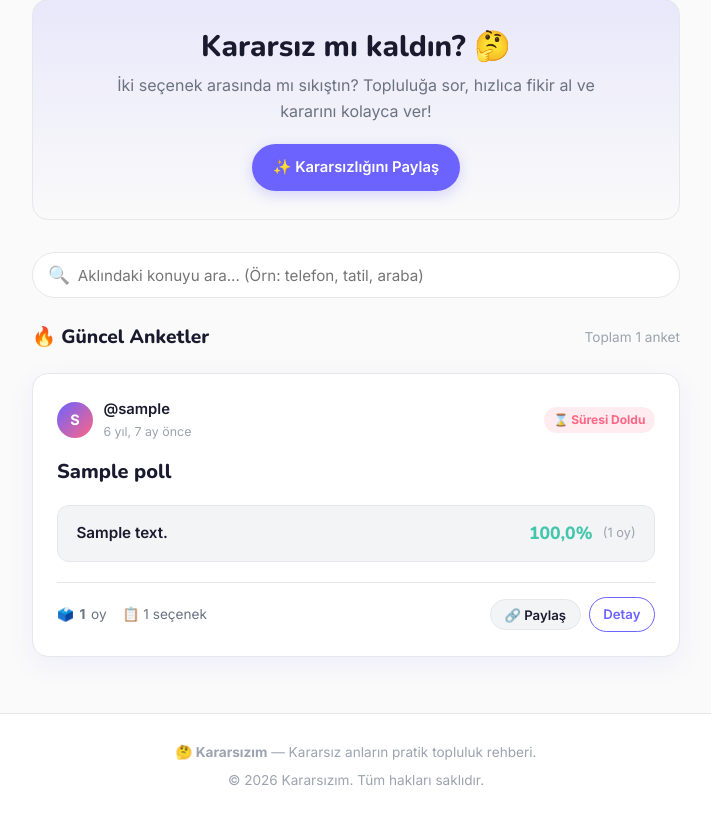
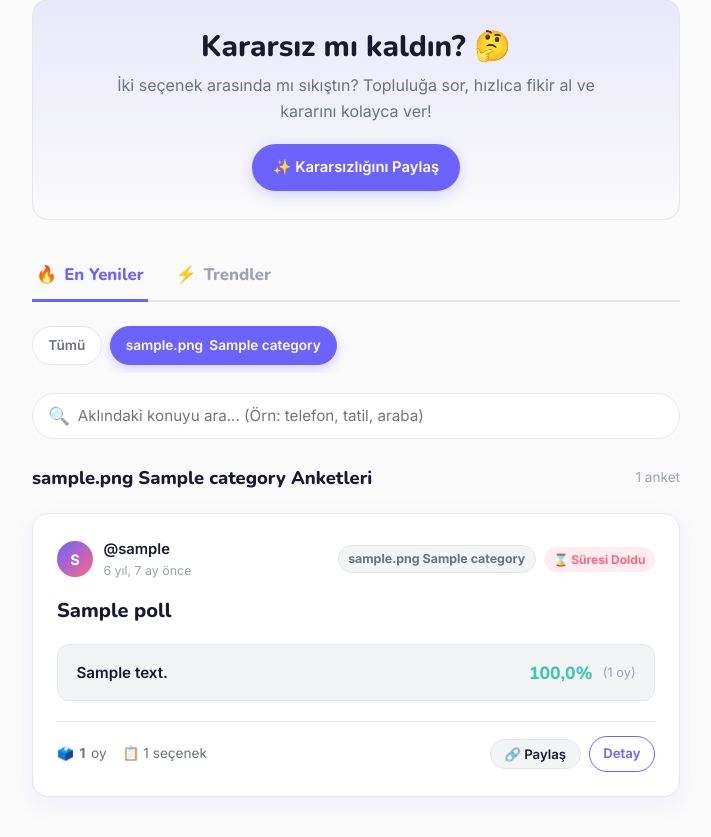
Before and after one commit to Ardasfr/Kararsizim, a Django app: a page that uses templates/polls/index.html in a window 1280 px wide. Shown: the part 101-938 px from the top of the page, without its empty margins (284-995 px from the left). Before the commit the page ends 887 px from the top, so only its background shows below. Run offline with Django 5.2, Linux system fonts and the light colour scheme; tables that the repository leaves empty hold one stand-in row (values such as "Sample post").

Commit message:
Faz 3: Sosyal Özellikler - Kategoriler, Trendler Sekmesi, Zengin Paylaşım ve Moderasyon Araçları

```diff
--- a/polls/forms.py
+++ b/polls/forms.py
@@ -1,7 +1,7 @@
 import datetime
 from django.utils import timezone
 from django import forms
-from .models import Poll, Choice
+from .models import Poll, Choice, Category
 
 DURATION_CHOICES = [
     ('0', 'Süresiz (İstediğin kadar açık kalsın)'),
@@ -32,9 +32,19 @@ class PollCreateForm(forms.ModelForm):
         label='Anket Süresi'
     )
 
+    category = forms.ModelChoiceField(
+        queryset=Category.objects.all(),
+        required=False,
+        empty_label='🏷️ Kategori Seç (İsteğe bağlı)',
+        widget=forms.Select(attrs={
+            'class': 'form-input',
+        }),
+        label='Kategori / Etiket'
+    )
+
     class Meta:
         model = Poll
-        fields = ['question']
+        fields = ['question', 'category']
 
     def calculate_expires_at(self):
         duration = self.cleaned_data.get('duration', '0')
--- a/polls/views.py
+++ b/polls/views.py
@@ -3,8 +3,9 @@ from django.contrib.auth.decorators import login_required
 from django.contrib import messages
 from django.http import JsonResponse, HttpResponseForbidden
 from django.db import IntegrityError, transaction
+from django.db.models import Count
 from django.core.paginator import Paginator
-from .models import Poll, Choice, Vote
+from .models import Poll, Choice, Vote, Category
 from .forms import PollCreateForm
 
 def get_client_ip(request):
@@ -23,24 +24,45 @@ def ensure_session(request):
     return request.session.session_key
 
 def poll_feed(request):
-    """Ana sayfa: Arama ve Django Paginator ile anket akışı."""
+    """Ana sayfa: Arama, Kategori Filtresi, Trend Sekmesi ve Sayfalama ile anket akışı."""
     ensure_session(request)
-    polls_qs = Poll.objects.filter(is_active=True).select_related('author').prefetch_related('choices', 'votes')
+    polls_qs = Poll.objects.filter(is_active=True).select_related('author', 'category').prefetch_related('choices', 'votes')
 
     # Arama filtresi
     q = request.GET.get('q', '').strip()
     if q:
         polls_qs = polls_qs.filter(question__icontains=q)
 
+    # Kategori filtresi
+    category_slug = request.GET.get('category', '').strip()
+    current_category = None
+    if category_slug:
+        current_category = Category.objects.filter(slug=category_slug).first()
+        if current_category:
+            polls_qs = polls_qs.filter(category=current_category)
+
+    # Sekme sıralaması: En Yeniler vs Trendler
+    tab = request.GET.get('tab', 'latest').strip()
+    if tab == 'trending':
+        polls_qs = polls_qs.annotate(num_votes=Count('votes')).order_by('-num_votes', '-created_at')
+    else:
+        tab = 'latest'
+        polls_qs = polls_qs.order_by('-created_at')
+
     # Sayfalama (Her sayfada 5 anket)
     paginator = Paginator(polls_qs, 5)
     page_number = request.GET.get('page')
     page_obj = paginator.get_page(page_number)
 
+    categories = Category.objects.all()
+
     return render(request, 'polls/index.html', {
         'page_obj': page_obj,
         'polls': page_obj.object_list,
         'q': q,
+        'tab': tab,
+        'categories': categories,
+        'current_category': current_category,
         'total_count': paginator.count,
     })
 
--- a/static/css/style.css
+++ b/static/css/style.css
@@ -732,6 +732,103 @@ a:hover {
   }
 }
 
+/* Category Pills & Tags */
+.category-scroll-container {
+  display: flex;
+  align-items: center;
+  gap: 0.5rem;
+  overflow-x: auto;
+  padding-bottom: 0.5rem;
+  margin-bottom: 1.25rem;
+  scrollbar-width: none; /* Firefox */
+}
+
+.category-scroll-container::-webkit-scrollbar {
+  display: none; /* Chrome/Safari */
+}
+
+.category-pill {
+  display: inline-flex;
+  align-items: center;
+  gap: 0.4rem;
+  padding: 0.45rem 0.95rem;
+  border-radius: var(--border-radius-pill);
+  font-size: 0.85rem;
+  font-weight: 600;
+  background-color: var(--bg-card);
+  color: var(--text-secondary);
+  border: 1.5px solid var(--border);
+  white-space: nowrap;
+  transition: var(--transition);
+}
+
+.category-pill:hover {
+  border-color: var(--accent-1);
+  color: var(--accent-1);
+  background-color: var(--accent-1-soft);
+}
+
+.category-pill.active {
+  background-color: var(--accent-1);
+  border-color: var(--accent-1);
+  color: #FFFFFF;
+  box-shadow: 0 4px 12px var(--accent-1-glow);
+}
+
+/* Feed Tabs (En Yeniler vs Trendler) */
+.feed-tabs-wrapper {
+  display: flex;
+  align-items: center;
+  border-bottom: 2px solid var(--border);
+  margin-bottom: 1.5rem;
+  gap: 1.5rem;
+}
+
+.feed-tab {
+  display: inline-flex;
+  align-items: center;
+  gap: 0.45rem;
+  font-family: var(--font-display);
+  font-size: 1.05rem;
+  font-weight: 800;
+  color: var(--text-muted);
+  padding: 0.65rem 0.25rem;
+  border-bottom: 3px solid transparent;
+  margin-bottom: -2px;
+  cursor: pointer;
+  transition: var(--transition);
+  text-decoration: none;
+}
+
+.feed-tab:hover {
+  color: var(--text-primary);
+}
+
+.feed-tab.active {
+  color: var(--accent-1);
+  border-bottom-color: var(--accent-1);
+}
+
+.badge-category {
+  display: inline-flex;
+  align-items: center;
+  gap: 0.3rem;
+  font-size: 0.775rem;
+  font-weight: 700;
+  padding: 0.2rem 0.6rem;
+  border-radius: var(--border-radius-pill);
+  background-color: var(--bg-subtle);
+  color: var(--text-secondary);
+  border: 1px solid var(--border);
+  text-decoration: none;
+  transition: var(--transition);
+}
+
+.badge-category:hover {
+  border-color: var(--accent-1);
+  color: var(--accent-1);
+}
+
 /* Responsive */
 @media (max-width: 640px) {
   .navbar-container {
--- a/static/js/main.js
+++ b/static/js/main.js
@@ -197,7 +197,7 @@ function initDynamicChoices() {
 }
 
 /* ==========================================================================
-   4. Share Button (Clipboard copy)
+   4. Share Button (Native Web Share API with Clipboard Fallback)
    ========================================================================== */
 function initShareButtons() {
   document.addEventListener('click', async (e) => {
@@ -205,10 +205,27 @@ function initShareButtons() {
     if (!shareBtn) return;
 
     const url = shareBtn.getAttribute('data-url') || window.location.href;
+    const title = shareBtn.getAttribute('data-title') || '🤔 Kararsızım — Bir oy da sen ver!';
+
+    if (navigator.share) {
+      try {
+        await navigator.share({
+          title: title,
+          text: '🤔 Kararsızım! Bu ankette senin fikrin ne? Bir oy da sen ver:',
+          url: url
+        });
+        return;
+      } catch (err) {
+        if (err.name === 'AbortError') {
+          return; // Kullanıcı paylaşımı iptal etti
+        }
+      }
+    }
+
     try {
       if (navigator.clipboard) {
         await navigator.clipboard.writeText(url);
-        showToast('🔗 Bağlantı panoya kopyalandı!');
+        showToast('🔗 Bağlantı panoya kopyalandı! Arkadaşlarınla paylaşabilirsin.');
       } else {
         showToast('Bağlantı: ' + url);
       }
--- a/templates/partials/_poll_card.html
+++ b/templates/partials/_poll_card.html
@@ -11,6 +11,12 @@
     </div>
 
     <div class="poll-header-actions" style="display: flex; align-items: center; gap: 0.5rem;">
+      {% if poll.category %}
+        <a href="{% url 'polls:feed' %}?category={{ poll.category.slug }}" class="badge-category" title="{{ poll.category.name }} anketleri">
+          {{ poll.category.icon }} {{ poll.category.name }}
+        </a>
+      {% endif %}
+
       {% if poll.expires_at %}
         {% if poll.is_expired %}
           <span style="font-size: 0.75rem; font-weight: 700; background: var(--accent-2-soft); color: var(--accent-2); padding: 0.2rem 0.6rem; border-radius: var(--border-radius-pill);">
@@ -91,7 +97,7 @@
     </div>
 
     <div class="poll-actions">
-      <button type="button" class="btn btn-sm btn-secondary btn-share" data-url="{{ request.scheme }}://{{ request.get_host }}{% url 'polls:detail' poll_id=poll.id %}" title="Anketi Paylaş">
+      <button type="button" class="btn btn-sm btn-secondary btn-share" data-url="{{ request.scheme }}://{{ request.get_host }}{% url 'polls:detail' poll_id=poll.id %}" data-title="{{ poll.question }}" title="Anketi Paylaş">
         🔗 Paylaş
       </button>
       <a href="{% url 'polls:detail' poll_id=poll.id %}" class="btn btn-sm btn-outline" title="Anket Sayfasına Git">
--- a/templates/polls/index.html
+++ b/templates/polls/index.html
@@ -16,27 +16,55 @@
 </section>
 
 <section class="feed-section">
+  <!-- Feed Tabs: En Yeniler vs Trendler -->
+  <div class="feed-tabs-wrapper">
+    <a href="?tab=latest{% if current_category %}&category={{ current_category.slug }}{% endif %}{% if q %}&q={{ q }}{% endif %}" class="feed-tab {% if tab == 'latest' %}active{% endif %}">
+      <span>🔥</span> En Yeniler
+    </a>
+    <a href="?tab=trending{% if current_category %}&category={{ current_category.slug }}{% endif %}{% if q %}&q={{ q }}{% endif %}" class="feed-tab {% if tab == 'trending' %}active{% endif %}">
+      <span>⚡</span> Trendler
+    </a>
+  </div>
+
+  <!-- Category Pills -->
+  <div class="category-scroll-container">
+    <a href="?{% if tab %}&tab={{ tab }}{% endif %}{% if q %}&q={{ q }}{% endif %}" class="category-pill {% if not current_category %}active{% endif %}">
+      Tümü
+    </a>
+    {% for cat in categories %}
+      <a href="?category={{ cat.slug }}{% if tab %}&tab={{ tab }}{% endif %}{% if q %}&q={{ q }}{% endif %}" class="category-pill {% if current_category and current_category.slug == cat.slug %}active{% endif %}">
+        <span>{{ cat.icon }}</span> {{ cat.name }}
+      </a>
+    {% endfor %}
+  </div>
+
   <!-- Search Bar -->
   <form method="GET" action="{% url 'polls:feed' %}" class="search-form" style="margin-bottom: 1.5rem;">
+    {% if tab %}<input type="hidden" name="tab" value="{{ tab }}">{% endif %}
+    {% if current_category %}<input type="hidden" name="category" value="{{ current_category.slug }}">{% endif %}
     <div style="position: relative; display: flex; align-items: center;">
       <span style="position: absolute; left: 1rem; font-size: 1.1rem; opacity: 0.6; pointer-events: none;">🔍</span>
       <input type="text" name="q" value="{{ q }}" placeholder="Aklındaki konuyu ara... (Örn: telefon, tatil, araba)" class="form-input" style="padding-left: 2.8rem; padding-right: {% if q %}2.8rem{% else %}1rem{% endif %}; border-radius: var(--border-radius-pill);" autocomplete="off">
       {% if q %}
-        <a href="{% url 'polls:feed' %}" style="position: absolute; right: 1rem; font-size: 1.25rem; color: var(--text-muted); text-decoration: none;" title="Aramayı temizle">&times;</a>
+        <a href="?{% if tab %}&tab={{ tab }}{% endif %}{% if current_category %}&category={{ current_category.slug }}{% endif %}" style="position: absolute; right: 1rem; font-size: 1.25rem; color: var(--text-muted); text-decoration: none;" title="Aramayı temizle">&times;</a>
       {% endif %}
     </div>
   </form>
 
   <div style="display: flex; align-items: center; justify-content: space-between; margin-bottom: 1.25rem;">
-    <h2 style="font-family: var(--font-display); font-size: 1.2rem; font-weight: 800;">
+    <h2 style="font-family: var(--font-display); font-size: 1.15rem; font-weight: 800;">
       {% if q %}
         🔎 "{{ q }}" Arama Sonuçları
+      {% elif current_category %}
+        {{ current_category.icon }} {{ current_category.name }} Anketleri
+      {% elif tab == 'trending' %}
+        ⚡ En Çok Oy Alan Trendler
       {% else %}
         🔥 Güncel Anketler
       {% endif %}
     </h2>
     <span style="font-size: 0.85rem; color: var(--text-muted);">
-      Toplam {{ total_count }} anket
+      {{ total_count }} anket
     </span>
   </div>
 
@@ -51,7 +79,7 @@
     {% if page_obj.has_other_pages %}
       <nav style="display: flex; align-items: center; justify-content: center; gap: 1rem; margin-top: 2rem;" aria-label="Sayfalama">
         {% if page_obj.has_previous %}
-          <a href="?page={{ page_obj.previous_page_number }}{% if q %}&q={{ q }}{% endif %}" class="btn btn-secondary btn-sm">
+          <a href="?page={{ page_obj.previous_page_number }}{% if tab %}&tab={{ tab }}{% endif %}{% if current_category %}&category={{ current_category.slug }}{% endif %}{% if q %}&q={{ q }}{% endif %}" class="btn btn-secondary btn-sm">
             &larr; Önceki
           </a>
         {% else %}
@@ -65,7 +93,7 @@
         </span>
 
         {% if page_obj.has_next %}
-          <a href="?page={{ page_obj.next_page_number }}{% if q %}&q={{ q }}{% endif %}" class="btn btn-secondary btn-sm">
+          <a href="?page={{ page_obj.next_page_number }}{% if tab %}&tab={{ tab }}{% endif %}{% if current_category %}&category={{ current_category.slug }}{% endif %}{% if q %}&q={{ q }}{% endif %}" class="btn btn-secondary btn-sm">
             Sonraki &rarr;
           </a>
         {% else %}
```
Also changed, not shown: polls/admin.py (+21 -3 lines), polls/models.py (+24 -0 lines), polls/tests.py (+42 -0 lines), templates/polls/create.html (+9 -0 lines), polls/migrations/0003_category_poll_category.py (added).
